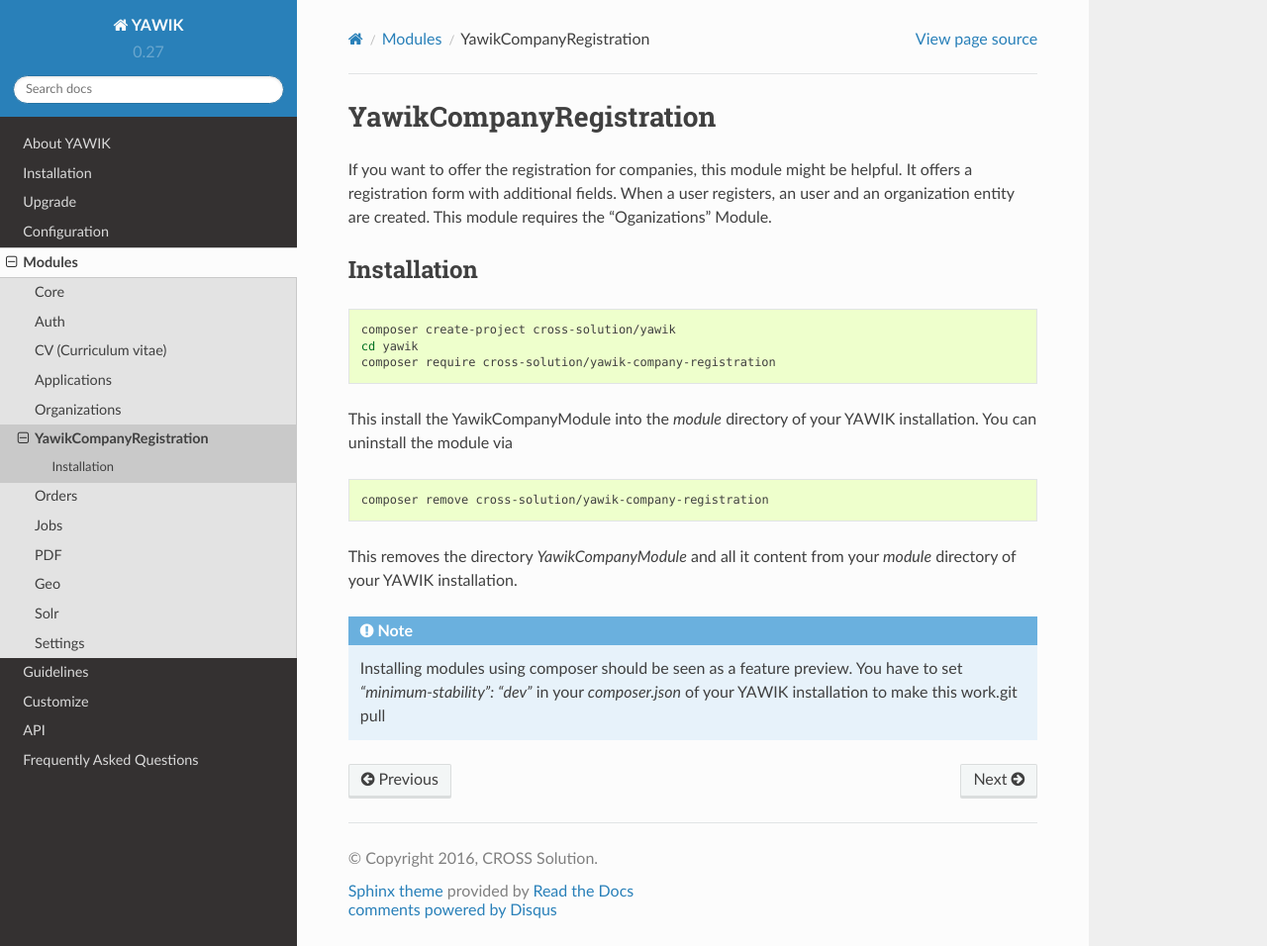
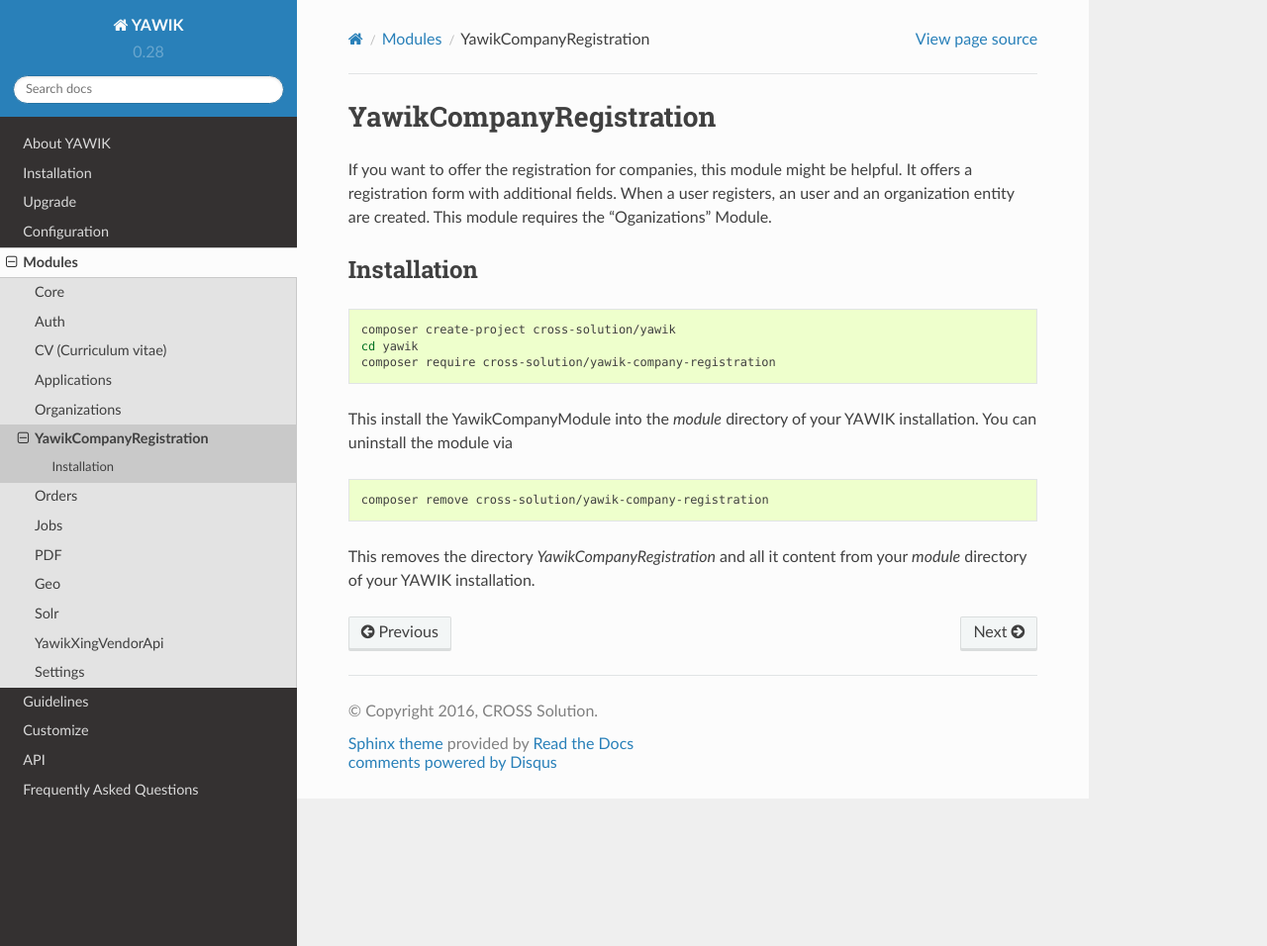
Before and after one commit to cross-solution/YawikDocs, a Sphinx documentation site: the page built from source/modules/company-registration/index.rst, in a window 1280 px wide and 956 px high. Shown: the whole window at 99% size. Built offline with Sphinx 7.4.7 and the Read the Docs theme 2.0.0, drawn with Linux system fonts in a browser that asks for light colours; comment, search, counter and statistics services are not loaded.

```diff
--- a/source/conf.py
+++ b/source/conf.py
@@ -63,9 +63,9 @@ copyright = u'2016, CROSS Solution'
 # built documents.
 #
 # The short X.Y version.
-version = '0.27'
+version = '0.28'
 # The full version, including alpha/beta/rc tags.
-release = '0.27'
+release = '0.28'
 
 # The language for content autogenerated by Sphinx. Refer to documentation
 # for a list of supported languages.
--- a/source/modules.rst
+++ b/source/modules.rst
@@ -75,4 +75,5 @@ currently the following modules exists:
    modules/pdf/index
    modules/geo/index
    modules/solr/index
+   modules/xing-vendor-api/index
    modules/settings/index
--- a/source/modules/company-registration/index.rst
+++ b/source/modules/company-registration/index.rst
@@ -25,10 +25,5 @@ via
 
     composer remove cross-solution/yawik-company-registration
 
-This removes the directory `YawikCompanyModule` and all it content from your `module` directory of your YAWIK
+This removes the directory `YawikCompanyRegistration` and all it content from your `module` directory of your YAWIK
 installation.
-
-.. note::
-
-    Installing modules using composer should be seen as a feature preview. You have to set `"minimum-stability": "dev"`
-    in your `composer.json` of your YAWIK installation to make this work.git pull
```
Also changed, not shown: source/configuration.rst (+7 -0 lines), source/modules/jobs/index.rst (+11 -0 lines), source/modules/xing-vendor-api/index.rst (added, +30 -0 lines).
